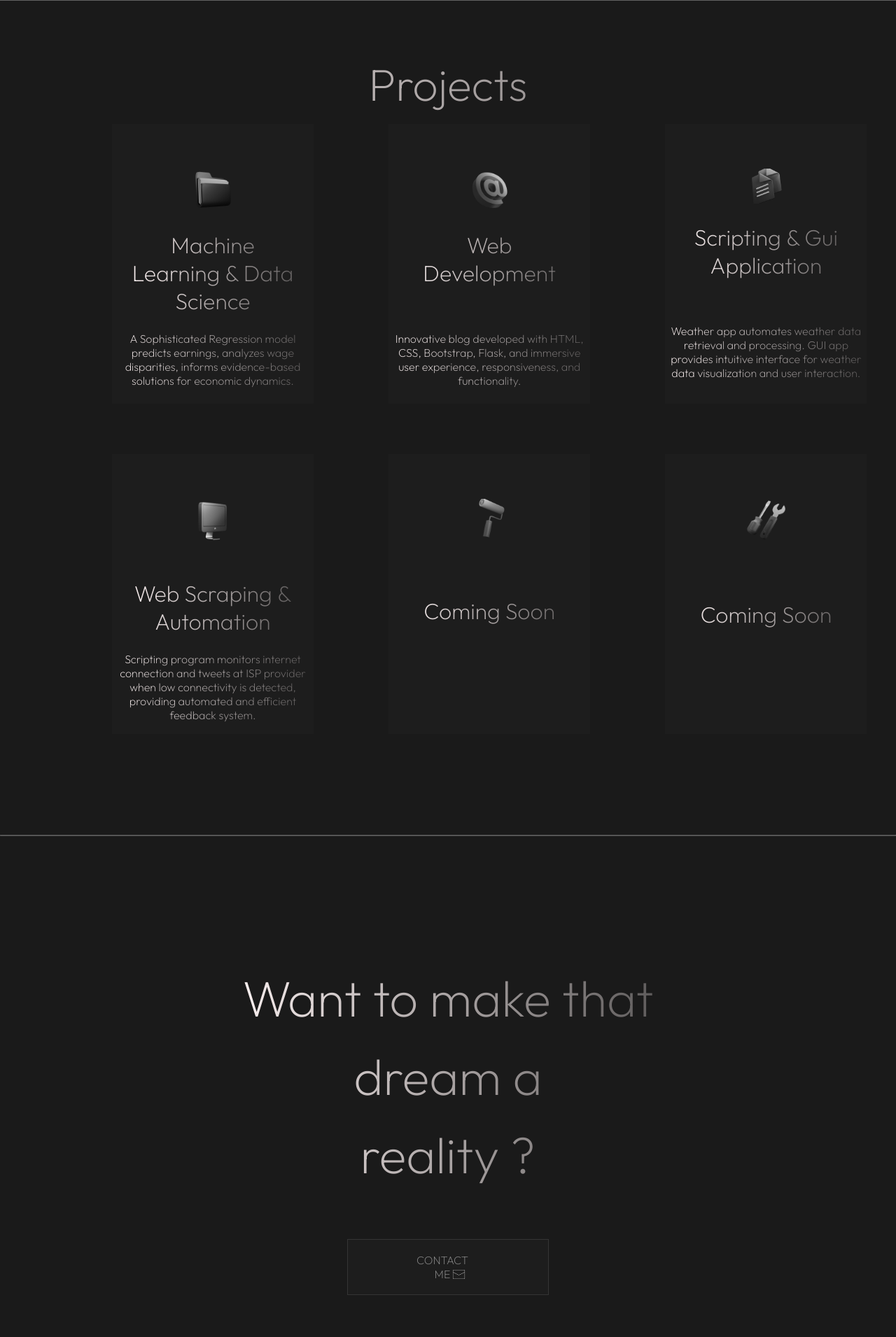
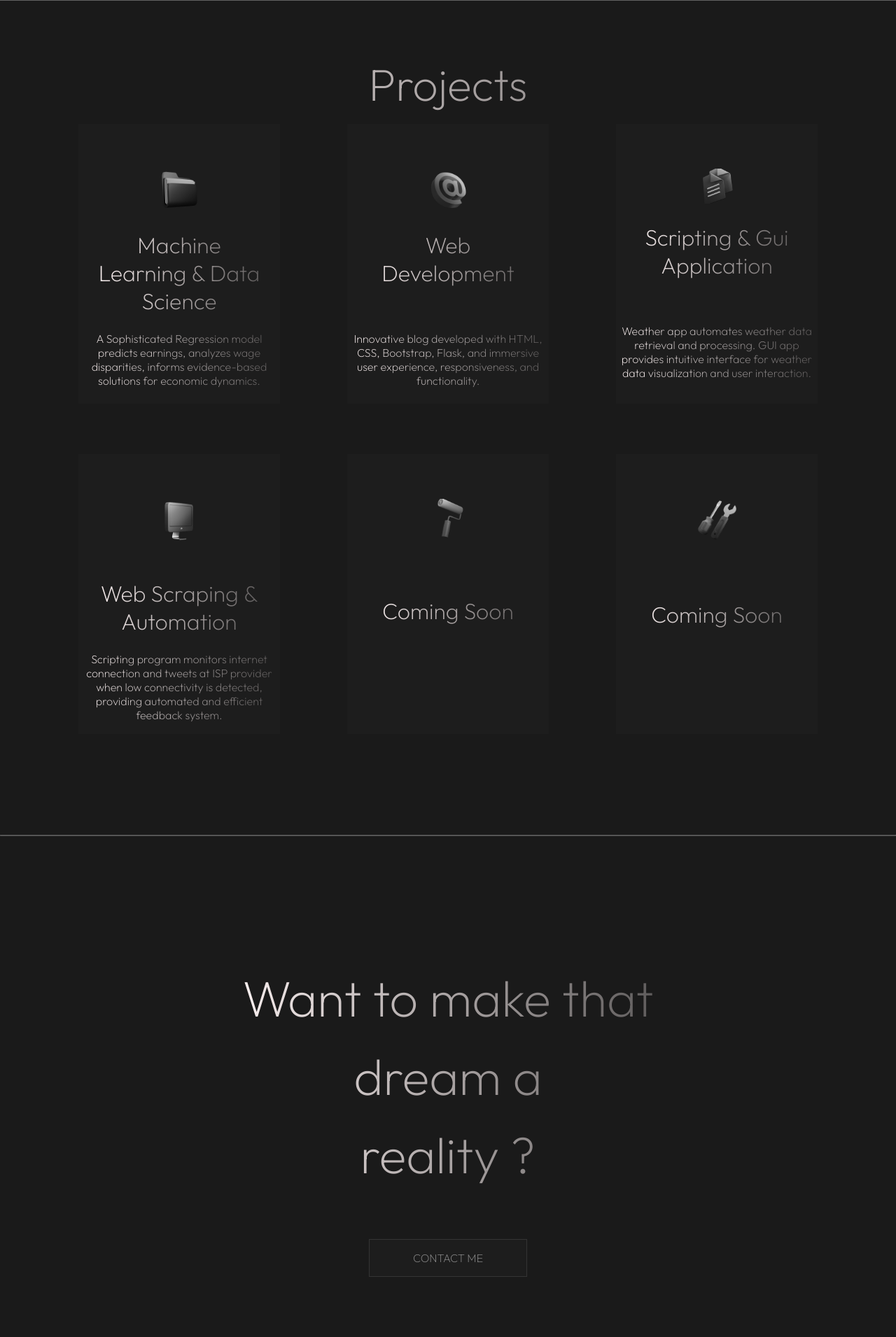
Before and after one commit to OrawusiTimilehin/Personal-Website, a Flask app: page / in a window 1280 px wide. Shown: the part 885-2796 px from the top of the page at 70% size. Run offline with Flask 3, Linux system fonts and the light colour scheme; some libraries are stand-ins or nearby versions.

Commit message:
Fixed the Css Grid and made styling adjustments

```diff
--- a/static/styles/contact.css
+++ b/static/styles/contact.css
@@ -22,8 +22,9 @@
 }
 
 .contact-form-labels{
-    font-size: 1rem;
-    font-weight: 200;
+    font-family: 'Outfit', Arial, Helvetica, sans-serif;
+    font-size: 0.9rem;
+    font-weight: 900;
     margin-top: 0.2rem;
     margin-bottom: 0.5rem;
 }
--- a/static/styles/main.css
+++ b/static/styles/main.css
@@ -13,7 +13,7 @@
 .body-text{
     background: linear-gradient(90deg, #FFF4F4 2.25%, rgba(255, 245, 245, 0.90625) 11.39%, rgba(255, 255, 255, 0) 139.19%);
     font-family: 'Outfit', Arial, Helvetica, sans-serif;
-    font-weight: 900;
+    font-weight: 200;
     -webkit-background-clip: text;
     -webkit-text-fill-color: transparent;
 }
@@ -206,16 +206,22 @@
 }
 
 .projects-container{
-    column-gap: 6.7rem;
     display: grid;
     grid-template-columns: 1fr 1fr 1fr;
     justify-content: space-between;
     align-items: space-between;
+    place-items: center;
     margin: 0 auto;
     row-gap: 4.5rem;
     text-align: center;
-    width: 75%
+    width: 100%;
 
+
+}
+
+.projects-grid-container{
+    width: 90%;
+    margin: auto;
 }
 .project-text{
     background: linear-gradient(90deg, #FFF4F4 2.25%, rgba(255, 245, 245, 0.90625) 11.39%, rgba(255, 255, 255, 0) 139.19%);
@@ -271,39 +277,42 @@
     font-family: 'Outfit', Arial, Helvetica, sans-serif;
     font-size: 1rem;
     font-weight: 200;
-    padding-right: 7rem;
+    padding: 1rem 3rem;
+    text-align: center;
     margin: 4rem auto;
-    width: 45%;
+    white-space: nowrap;
+    width: 20%;
+    background-color: rgba(209, 208, 208, 0.02);
+    border: solid;
+    border-width: 1px;
+    border-color: rgba(255, 255, 255, 0.1);
+    color: rgba(255, 255, 255, 0.48);
+    transition: background-color 0.15s ease-in-out;
+}
 
+.contact-me-button:hover{
+    background-color: rgba(209, 208, 208, 0.1);
+    transform: scale(1.05);
+    -webkit-transform: scale(1.05);
+    -ms-transform: scale(1.05);
 }
 
 
-.email-icon{
-    padding-right: 2rem;
-    position: absolute;
-    bottom: 1.1rem;
-    width: 1.55rem;
-}
 
 
-/* Footer Section */
-
-.footer-flexbox{
-    display: flex;
-    justify-content: space-between;
-    align-items: center;
-    margin: 0 auto;
-    width: 30%;
-    height: 100%;
 
 
-}
 
-.footer-container{
-    background-color: rgba(209, 208, 208, 0.02);
-    border: solid;
-    border-color: rgba(255, 255, 255, 0.31);
-    border-width: 1px 0 0 0;
-    color: white;
-    height: 3rem;
-}
+
+
+
+
+
+/* Responsiveness */
+
+@media screen and (min-width: 1281px) {
+    #intro-section{
+        margin: 8.7rem 0;
+    }
+
+  }
--- a/templates/footer.html
+++ b/templates/footer.html
@@ -10,8 +10,8 @@
             <div class="footer-container">
                 <div class="footer-flexbox">
                     <a class="footer-link google-link" href="mailto:oluwatimilehin.orawusi@gmail.com"><img class="github-logo logos" src="static/images/Google - Original.png" alt="Google Logo"></a>
-                    <a class="footer-link github-link" href="https://github.com/OrawusiTimilehin"><img class="github-logo logos" src="static/images/Logos/github-original.png" alt="Github Logo"></a>
-                    <a class="footer-link  linkedin-link" href="https://www.linkedin.com/in/timilehin-orawusi-b92287252/"><img class="github-logo logos" src="static/images/LinkedIn - Original.png" alt="LinkedIn Logo"></a>
+                    <a class="footer-link github-link" href="https://github.com/OrawusiTimilehin" target="_blank"><img class="github-logo logos" src="static/images/Logos/github-original.png" alt="Github Logo"></a>
+                    <a class="footer-link  linkedin-link" href="https://www.linkedin.com/in/timilehin-orawusi-b92287252/" target="_blank"><img class="github-logo logos" src="static/images/LinkedIn - Original.png" alt="LinkedIn Logo"></a>
                 </div>
             </div>
         </footer>
--- a/templates/index.html
+++ b/templates/index.html
@@ -39,7 +39,9 @@
 
             <section id="projects">
                 <h1 class="headers body-text"> Projects </h1>
+                <!-- The Container to contain the CSS Grid -->
                 <!-- The Container in which the Display grid is applied to. -->
+                <div class="projects-grid-container">
                     <div class="projects-container">
                         <a href="{{ url_for('projects', id=1) }}">
                             <div class="project-box">
@@ -82,6 +84,7 @@
                             </div>
                         </a>
                     </div>
+                </div>
             </section>
 
             <hr>
@@ -90,7 +93,7 @@
             <section id="contact">
                 <div class="contact-container">
                     <h1 class="body-text headers call-to-action"> Want to make that dream a <span class="newline-words">reality ?</span> </h1>
-                    <a href="{{ url_for('contact') }}"><button class="buttons contact-me-button"> CONTACT ME <img class="email-icon" src="static/images/Group 1.png"></button></a>
+                    <a href="{{ url_for('contact') }}"><div class="contact-me-button"> CONTACT ME </div></a>
                 </div>
             </section>
 
--- a/templates/projects.html
+++ b/templates/projects.html
@@ -11,7 +11,7 @@
                 <div class="project-left-section">
                     <h1 class="headers body-text project-header"> {{ project.name }}</h1>
                     <div class="project-display">
-                        <iframe class="project-video" src="https://www.youtube.com/watch?v=p6j2nZKwf20"></iframe>
+
                     </div>
                     <a class="github-link body-text" href="{{ project.github_link }}">Github Link</a>
                 </div>
@@ -20,6 +20,6 @@
                 </div>
             </div>
         </main>
-        {% include "footer.html"%}
+        {% include "footer.html" %}
     </body>
 </html>
```
Also changed, not shown: templates/contact.html (+6 -6 lines). Lines whose indentation alone changed are shown as unchanged.
